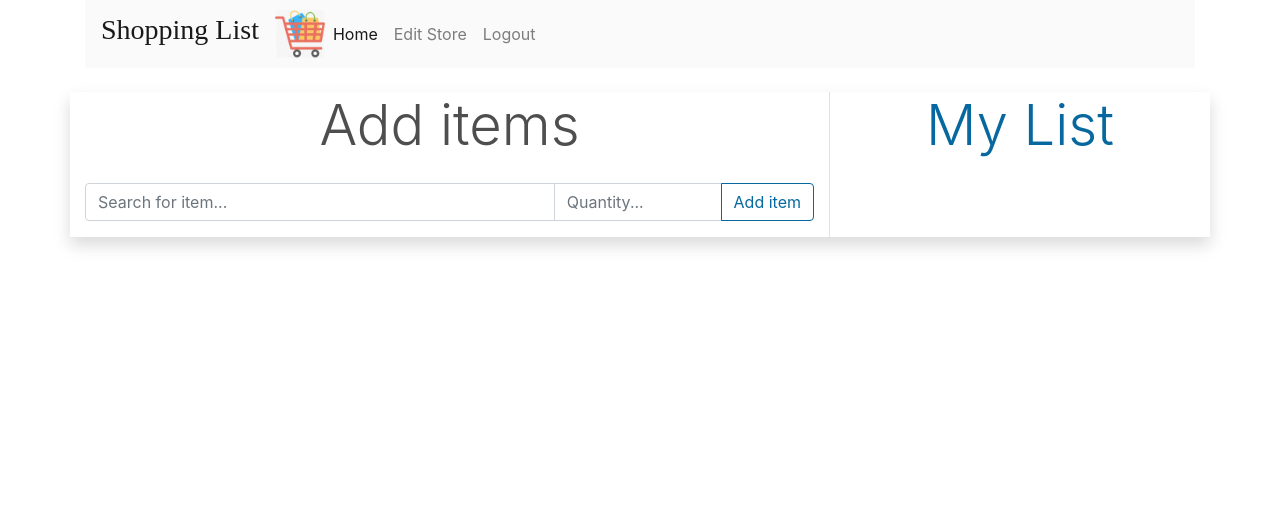
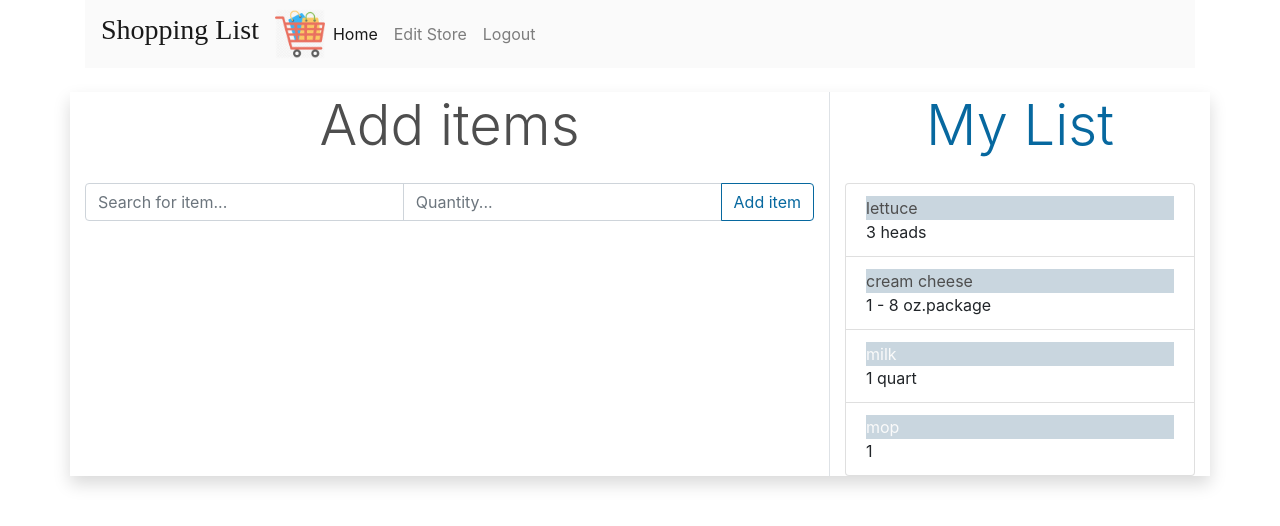
Before and after one commit to rixong/shopping-list-spa, a React (Create React App) app: page / in a window 1280 px wide. Shown: the top 526 px of the page. Built offline with nearby package versions, Linux system fonts and the light colour scheme; a web font is replaced by a local one.

Commit message:
format list items

```diff
--- a/src/components/AddItems.js
+++ b/src/components/AddItems.js
@@ -6,7 +6,7 @@ import {updateList} from '../actions';
 
 const AddItems = ({updateList}) => {
 
-  const [queryTerm, setQueryTerm] = useState({ item: '', quantity: '' })
+  const [queryTerm, setQueryTerm] = useState({ name: '', quantity: '' })
   const [searchResults, setSearchResults] = useState([]);
 
   const onHandleChange = (e) => {
@@ -21,13 +21,16 @@ const AddItems = ({updateList}) => {
 
   const onClickItem = (e) => {
     // console.log(e.target.textContent)
-    setQueryTerm({ ...queryTerm, item: e.target.textContent })
+    setQueryTerm({ ...queryTerm, name: e.target.textContent })
     setSearchResults('');
   }
 
   const onClickSubmit = () => {
-    updateList(queryTerm)
-    setQueryTerm({item:'', quantity:''});
+    updateList(queryTerm);
+    if (!store.find(item => item === queryTerm.name)){
+      store.push(queryTerm.name)
+    }
+    setQueryTerm({name:'', quantity:''});
   }
 
   return (
@@ -37,13 +40,13 @@ const AddItems = ({updateList}) => {
         <div className="input-group">
           <input
             className="form-control"
-            id="item-input"
+            id="name-input"
             type="text"
             placeholder="Search for item..."
-            value={queryTerm.item}
+            value={queryTerm.name}
             onChange={(e) => onHandleChange(e)}
-            name="item"
-            aria-label="enter item"
+            name="name"
+            aria-label="enter item name"
             required
             ></input>
           <input
--- a/src/components/CurrentList.js
+++ b/src/components/CurrentList.js
@@ -1,8 +1,25 @@
-import React from 'react';
+import React, { Fragment } from 'react';
+import { connect } from 'react-redux';
 
-const CurrentList = () => {
+import ListItem from './ListItem'
+
+const CurrentList = ({ curList }) => {
+
+
   return (
-    <div className="display-4 text-center text-primary">My List</div>
+    <Fragment>
+      <div className="display-4 text-center text-primary mb-4">My List</div>
+      <ul className="list-group">
+        {curList.map(item => <ListItem item={item}/>)}
+      </ul>
+    </Fragment>
   )
 }
-export default CurrentList;
+
+const mapStateToProps = state => {
+  return {
+    curList: state.curList
+  }
+};
+
+export default connect(mapStateToProps)(CurrentList);
--- /dev/null
+++ b/src/components/ListItem.js
@@ -0,0 +1,17 @@
+import React from 'react';
+
+const ListItem = ({ item }) => {
+
+  const nameClassDefault = 'bg-secondary'
+  const nameClassFinal = item.active ?
+    `${nameClassDefault} text-dark`
+    : `${nameClassDefault} text-light strike`
+
+  return (
+    <li className="list-group-item">
+      <div className={nameClassFinal}>{item.name}</div>
+      {item.quantity}
+    </li>
+  )
+}
+export default ListItem;
--- a/src/reducers/index.js
+++ b/src/reducers/index.js
@@ -1,7 +1,9 @@
 /// REDUCERS
 
+import {list} from '../seed';
+
 export default function shoppingListReducer(
-  state = { curList: [] },
+  state = { curList: list },
   action
 ) {
   // console.log('From reducer', action)
--- a/src/seed.js
+++ b/src/seed.js
@@ -1,4 +1,4 @@
-export const store = [
+export let store = [
   'apples',
   'pears',
   'berries',
@@ -11,5 +11,14 @@ export const store = [
   'ice cream',
   'milk',
   'cheddar cheese',
-  'cream cheese'
+  'cream cheese',
+  'mop',
+  'ziplock bags'
 ]
+
+export const list = [
+  {name: 'lettuce', quantity: '3 heads', active: true},
+  {name: 'cream cheese', quantity: '1 - 8 oz.package', active: true},
+  {name: 'milk', quantity: '1 quart', active: false},
+  {name: 'mop', quantity: '1', active: false}
+]
```
